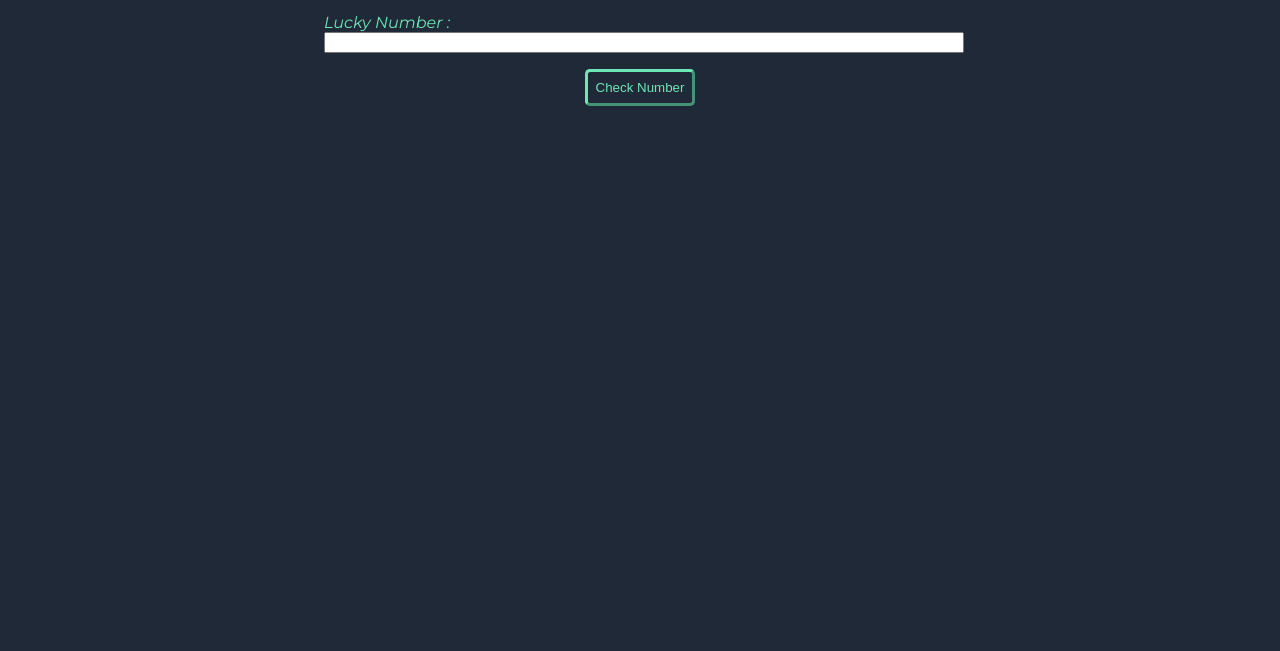
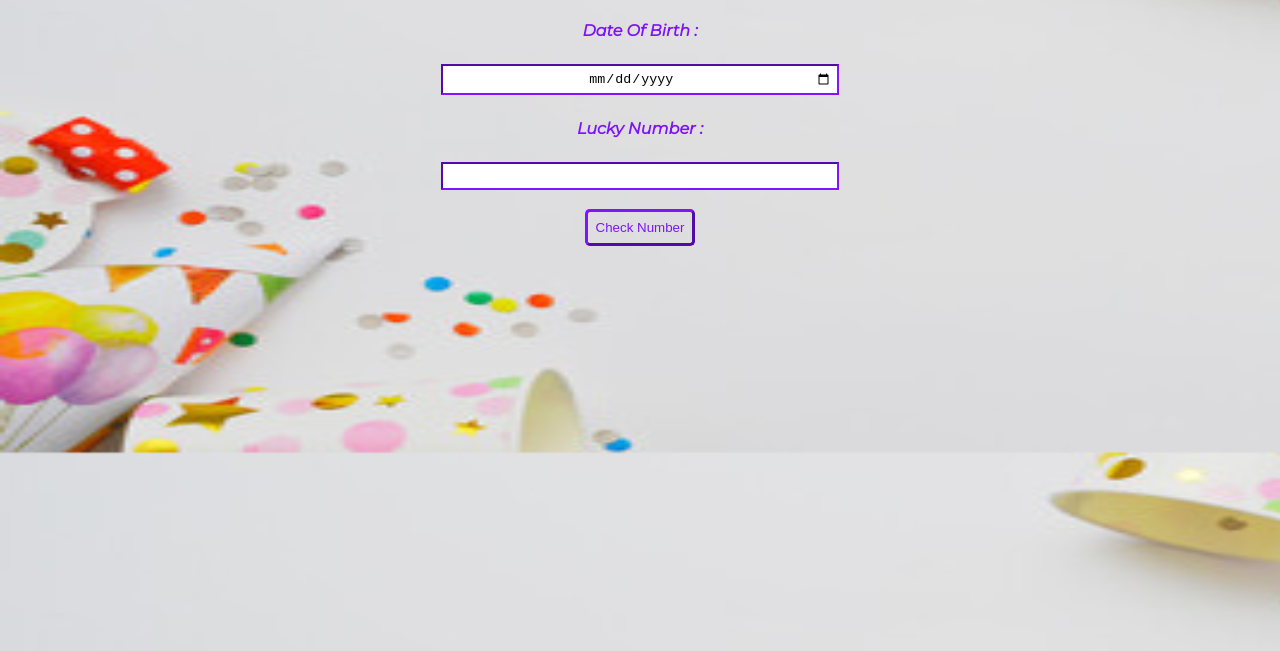
Before and after one commit to 1145308/mark-11-funGame, a plain HTML site: page index.html in a window 1280 px wide. Shown: the part 149-800 px from the top of the page. Drawn offline with Linux system fonts and the light colour scheme.

Commit message:
added image

```diff
--- a/index.html
+++ b/index.html
@@ -14,7 +14,8 @@
     <input type="date" id="date-of-birth">
     <label for="lucky-number">Lucky Number :</label>
     <input type="number" id="lucky-number">
-    <button id="check-button">Check Number</button>
+    <span class="space"><button id="check-button">Check Number</button></span>
+
     <div id="output-box"></div>
 </div>
 </body>
--- a/styles.css
+++ b/styles.css
@@ -1,39 +1,55 @@
 @import url('https://fonts.googleapis.com/css2?family=Montserrat:ital@1&display=swap');
 :root{
-    --primary-dark : #1F2937;
-    --primary-green : #6EE7B7;
+    --primary-dark : #79a6d3;
+    --primary-purple : rgb(125, 19, 247);
+
 }
 body{
-    padding-top: 1rem;
+    padding-top: 4rem;
     font-family: 'Montserrat', sans-serif;
     background-color: var(--primary-dark);
-    color: var(--primary-green);
+    color: var(--primary-purple);
+    background-image:url(/images/photo1.jpg);
+    background-repeat: repeat-y ;
+    background-size: 215vh 47vw;
+    margin: 0;
 }
 h1{
     text-align: center;
 }
-
+.space{
+    padding: 3rem;
+}
 .container{
     width: 50%;
     margin: auto;
 }
 label,input{
     display: block;
+
+}
+label{
+    padding: 1.5rem;
+    font-weight: bold;
+    text-align: center;
 }
 
 
 input{
-    margin-bottom: 1rem;
-    width: 100%;
+    /* margin-bottom: 1rem; */
+    width: 60%;
     text-align: center;
+    margin: auto;
+    padding: 0.3rem;
+    border-color: var(--primary-purple);
 }
 #check-button{
     display: block;
-    margin-top: 1rem;
+    margin-top: 4rem;
     margin: auto;
     background: transparent;
-    color: var(--primary-green);
-    border-color: var(--primary-green);
+    color: var(--primary-purple);
+    border-color: var(--primary-purple);
     border-radius: 0.3rem;
      border-width : medium;
     padding: 0.5rem;
@@ -42,4 +58,6 @@ input{
 #output-box{
     text-align: center;
     padding: 2rem;
+    font-size: large;
+    font-weight: bolder;
 }
```
Also changed, not shown: images/photo1.jpg (added).
